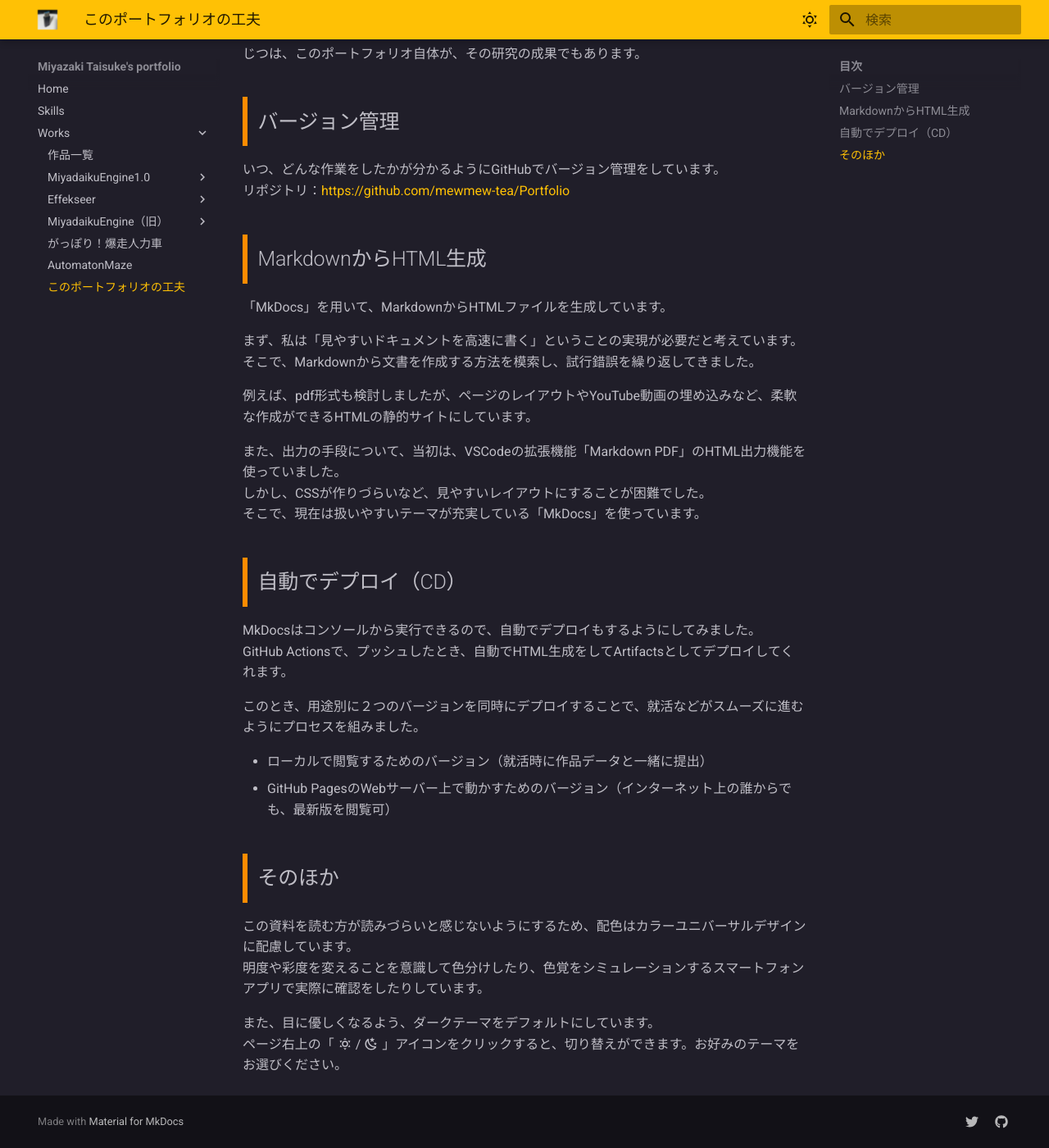
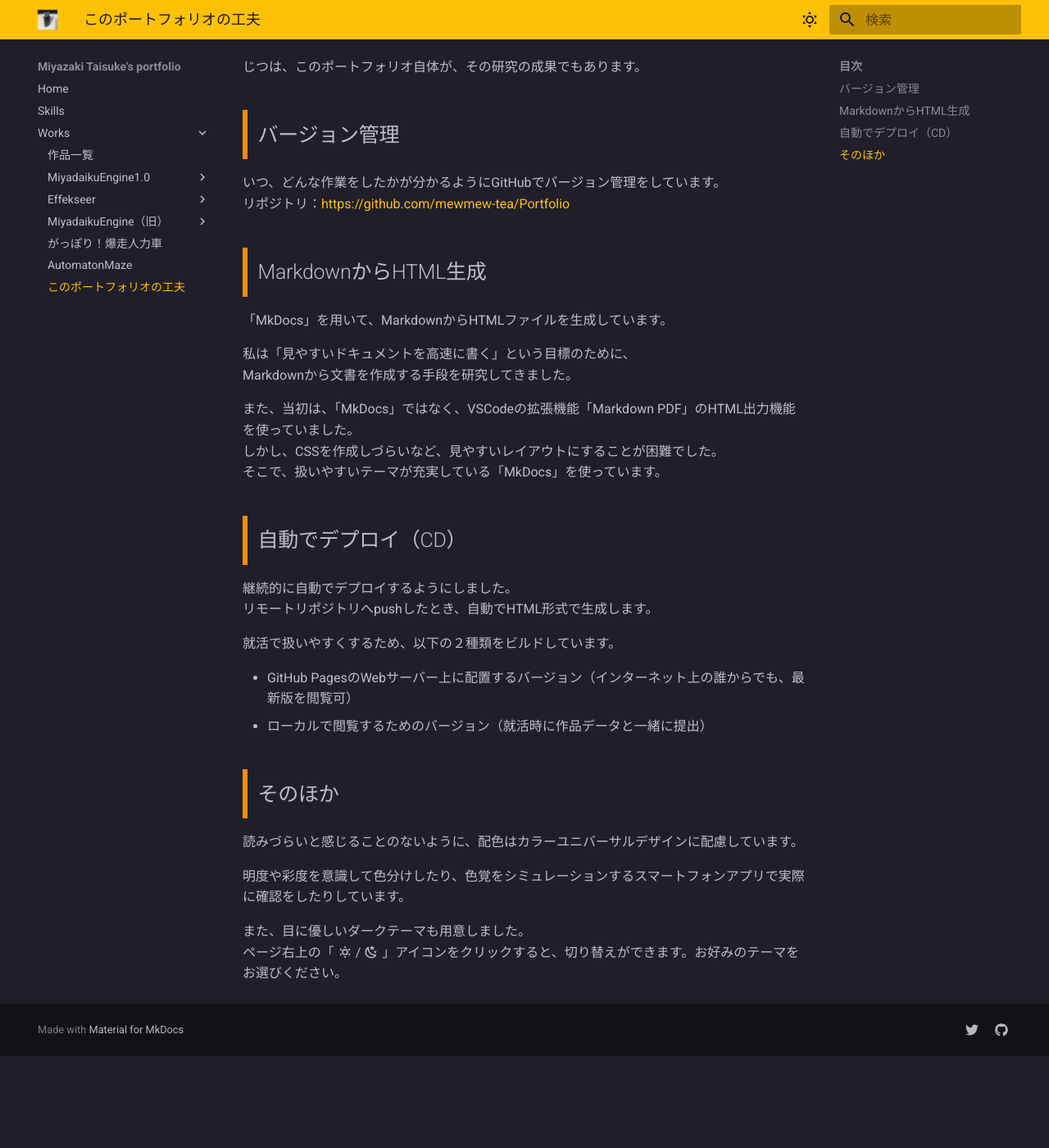
Before and after one commit to mewmew-tea/Portfolio, an MkDocs documentation site: the page built from docs/works/thisPortfolio.md, in a window 1280 px wide and 1400 px high, scrolled down 178 px. Shown: the whole window at 82% size. Built offline with MkDocs 1.6.1 and Material for MkDocs 9.7.7, drawn with Linux system fonts in a browser that asks for light colours; after the commit the page ends 1466 px from its top, so only the background shows below that.

Commit message:
Update about portfolio

```diff
--- a/docs/works/thisPortfolio.md
+++ b/docs/works/thisPortfolio.md
@@ -1,6 +1,8 @@
 # このポートフォリオの工夫
 
-エンジン開発ではドキュメンテーション作成も重要であると考えていたため、１年以上、Markdownを用いたドキュメンテーション作成について研究してきました。
+エンジン開発ではドキュメンテーション作成も重要であると考えていたため、
+１年以上、Markdownを用いたドキュメンテーション作成について研究してきました。
+
 じつは、このポートフォリオ自体が、その研究の成果でもあります。
 
 ## バージョン管理
@@ -10,28 +12,28 @@
 ## MarkdownからHTML生成
 「MkDocs」を用いて、MarkdownからHTMLファイルを生成しています。
 
-まず、私は「見やすいドキュメントを高速に書く」ということの実現が必要だと考えています。
-そこで、Markdownから文書を作成する方法を模索し、試行錯誤を繰り返してきました。
+私は「見やすいドキュメントを高速に書く」という目標のために、
+Markdownから文書を作成する手段を研究してきました。
 
-例えば、pdf形式も検討しましたが、ページのレイアウトやYouTube動画の埋め込みなど、柔軟な作成ができるHTMLの静的サイトにしています。
-
-また、出力の手段について、当初は、VSCodeの拡張機能「Markdown PDF」のHTML出力機能を使っていました。
-しかし、CSSが作りづらいなど、見やすいレイアウトにすることが困難でした。
-そこで、現在は扱いやすいテーマが充実している「MkDocs」を使っています。
+また、当初は、「MkDocs」ではなく、VSCodeの拡張機能「Markdown PDF」のHTML出力機能を使っていました。
+しかし、CSSを作成しづらいなど、見やすいレイアウトにすることが困難でした。
+そこで、扱いやすいテーマが充実している「MkDocs」を使っています。
 
 ## 自動でデプロイ（CD）
-MkDocsはコンソールから実行できるので、自動でデプロイもするようにしてみました。
-GitHub Actionsで、プッシュしたとき、自動でHTML生成をしてArtifactsとしてデプロイしてくれます。
 
-このとき、用途別に２つのバージョンを同時にデプロイすることで、就活などがスムーズに進むようにプロセスを組みました。
+継続的に自動でデプロイするようにしました。
+リモートリポジトリへpushしたとき、自動でHTML形式で生成します。
 
+就活で扱いやすくするため、以下の２種類をビルドしています。
+
+- GitHub PagesのWebサーバー上に配置するバージョン（インターネット上の誰からでも、最新版を閲覧可）
 - ローカルで閲覧するためのバージョン（就活時に作品データと一緒に提出）
-- GitHub PagesのWebサーバー上で動かすためのバージョン（インターネット上の誰からでも、最新版を閲覧可）
-
 
 ## そのほか
-この資料を読む方が読みづらいと感じないようにするため、配色はカラーユニバーサルデザインに配慮しています。
-明度や彩度を変えることを意識して色分けしたり、色覚をシミュレーションするスマートフォンアプリで実際に確認をしたりしています。
 
-また、目に優しくなるよう、ダークテーマをデフォルトにしています。
+読みづらいと感じることのないように、配色はカラーユニバーサルデザインに配慮しています。
+
+明度や彩度を意識して色分けしたり、色覚をシミュレーションするスマートフォンアプリで実際に確認をしたりしています。
+
+また、目に優しいダークテーマも用意しました。
 ページ右上の「 :material-weather-sunny: / :material-weather-night: 」アイコンをクリックすると、切り替えができます。お好みのテーマをお選びください。
```
